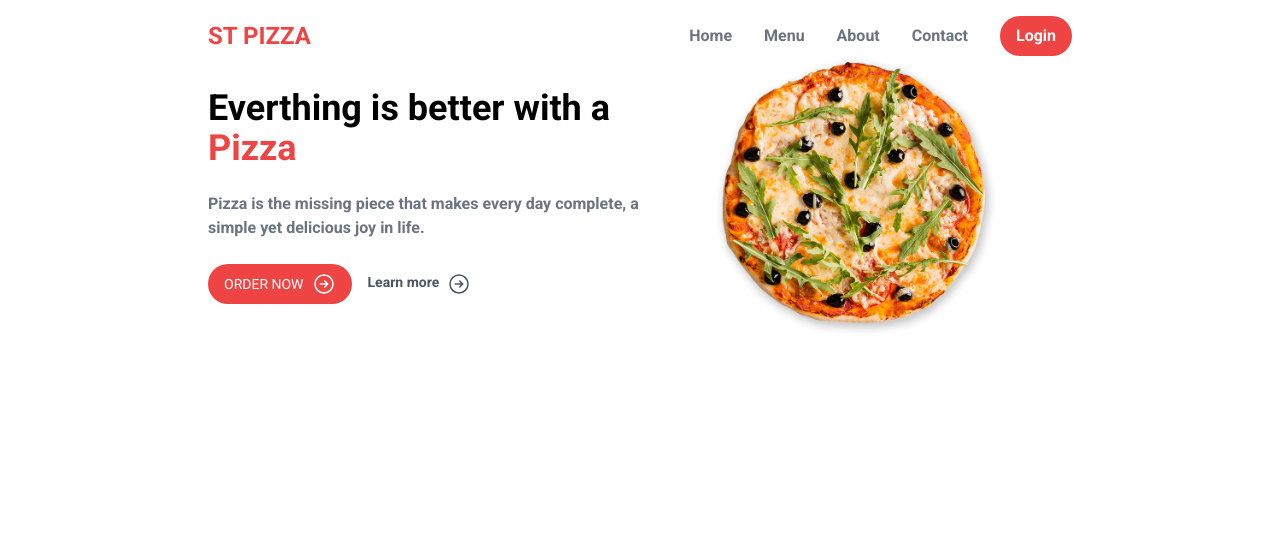
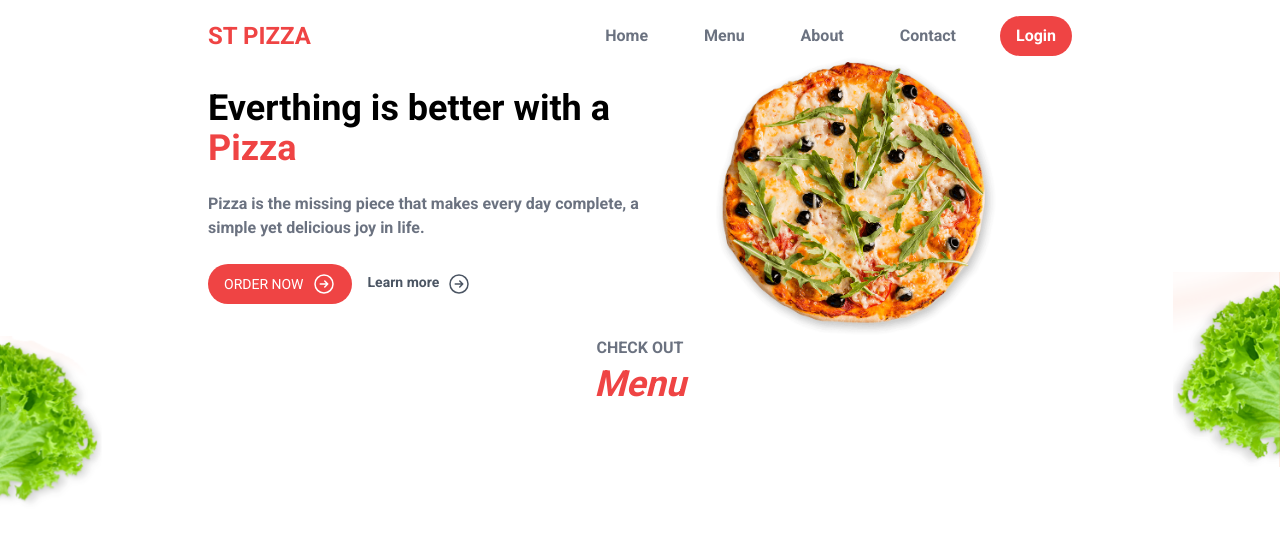
Before and after one commit to SanudaKJ/food-ordering-app, a Next.js app: page / in a window 1280 px wide. Shown: the top 542 px of the page. Built offline with nearby package versions, Linux system fonts and the light colour scheme.

Commit message:
create menu

```diff
--- a/src/app/page.js
+++ b/src/app/page.js
@@ -1,5 +1,6 @@
 import Header from "@/components/layout/Header";
 import Hero from "@/components/layout/Hero";
+import HomeMenu from "@/components/layout/HomeMenu";
 import Image from "next/image";
 
 
@@ -8,6 +9,7 @@ export default function Home() {
     <>
     <Header/>
     <Hero/>
+    <HomeMenu/>
     </>
 
   );
--- a/src/components/layout/Header.js
+++ b/src/components/layout/Header.js
@@ -3,18 +3,18 @@ export default function Header() {
   return (
     <>
       <header className="flex items-center justify-between">
-        <Link className="text-red-500 font-semibold text-2xl " href="">
+        <Link className="text-2xl font-semibold text-red-500 " href="">
           {" "}
           ST PIZZA{" "}
         </Link>
 
-        <nav className="flex items-center gap-8 text-gray-500 font-semibold">
-          <Link href={"/"}>Home</Link>
-          <Link href={"/"}>Menu</Link>
-          <Link href={"/"}>About</Link>
-          <Link href={"/"}>Contact</Link>
+        <nav className="flex items-center gap-8 font-semibold text-gray-500">
+          <Link className="px-3 py-2 rounded-full hover:bg-red-500 hover:text-white" href={"/"}>Home</Link>
+          <Link className="px-3 py-2 rounded-full hover:bg-red-500 hover:text-white"  href={"/"}>Menu</Link>
+          <Link className="px-3 py-2 rounded-full hover:bg-red-500 hover:text-white"  href={"/"}>About</Link>
+          <Link className="px-3 py-2 rounded-full hover:bg-red-500 hover:text-white"  href={"/"}>Contact</Link>
           <Link
-            className="bg-red-500 rounded-full text-white px-4 py-2"
+            className="px-4 py-2 text-white bg-red-500 rounded-full"
             href={"/"}
           >
             Login
--- /dev/null
+++ b/src/components/layout/HomeMenu.js
@@ -0,0 +1,31 @@
+import Image from "next/image";
+export default function HomeMenu() {
+  return (
+    <section>
+      <div className="absolute left-0 right-0 justify-start w-full">
+        <div className="absolute right-0 h-48 text-right -z-10 -top-16">
+          <Image
+            src={"/sallad2.png"}
+            alt={"sallad2"}
+            width={107}
+            height={195}
+
+          />
+        </div>
+        <div className="absolute w-48 h-48 text-left -left-12 ">
+          <Image
+            src={"/sallad1.png"}
+            alt={"sallad2"}
+            layout={"fill"}
+            objectFit={"contain"}
+          />
+        </div>
+      </div>
+
+      <div className="flex flex-col gap-1 text-center">
+        <h3 className="font-semibold text-gray-500 uppercase">check out</h3>
+        <h2 className="text-4xl italic font-bold text-red-500">Menu</h2>
+      </div>
+    </section>
+  );
+}
```
Also changed, not shown: 2 other files (tests, documents, lock files or other folders).
